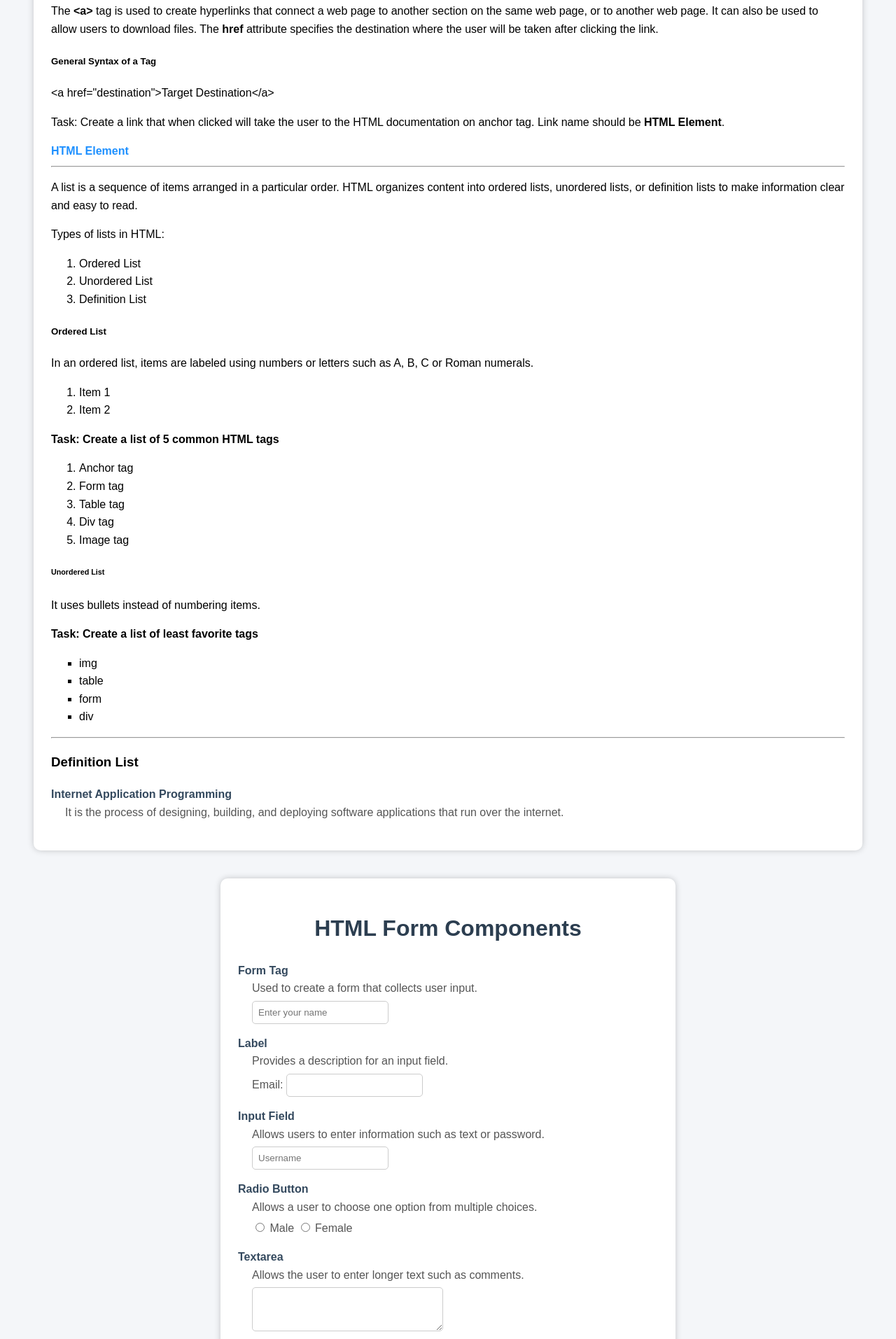
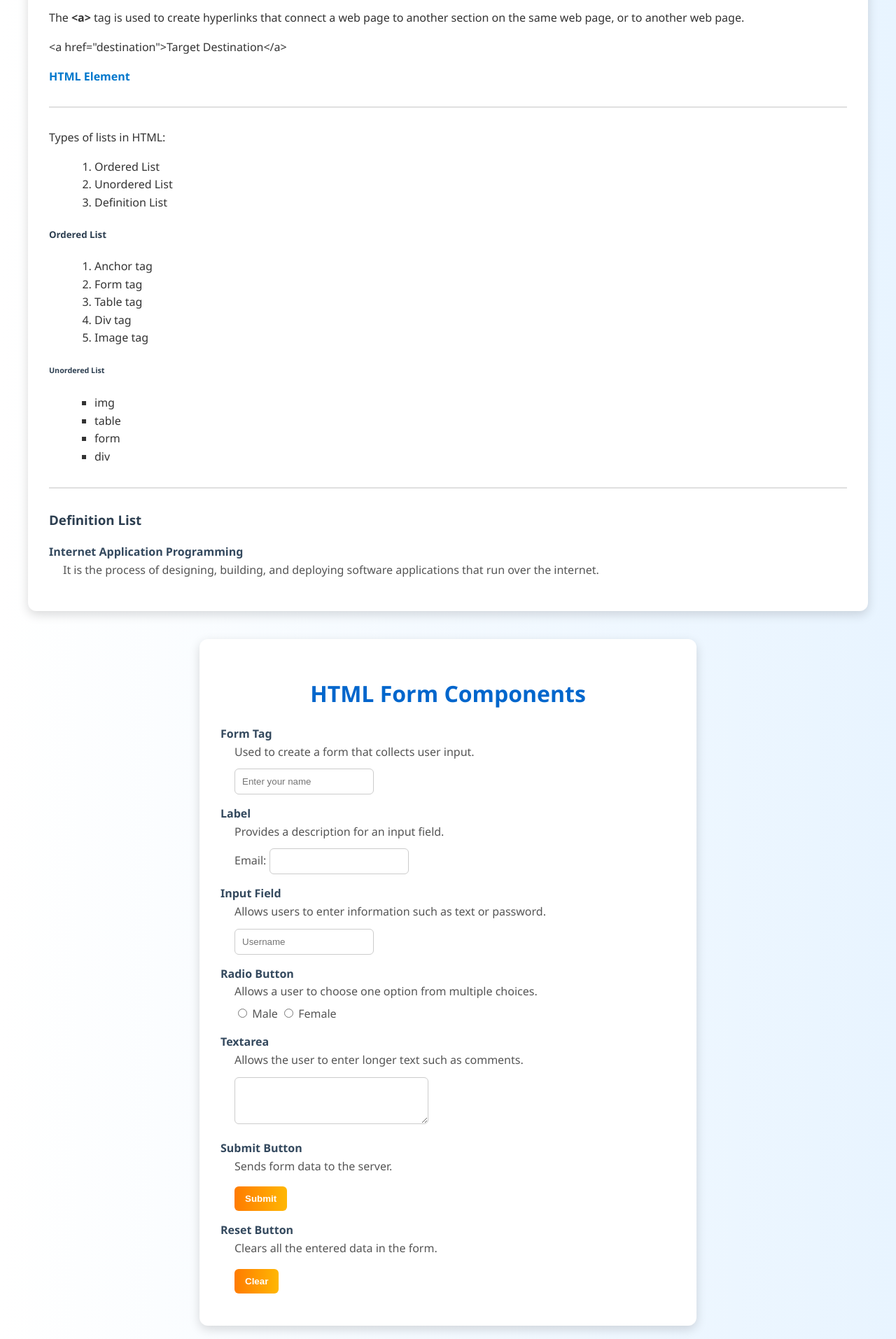
Before and after one commit to alexianmwas8-ctrl/alexianmwas8-ctrl.github.io, a plain HTML site: page components.html in a window 1280 px wide. Shown: the part 222-2135 px from the top of the page at 70% size. Drawn offline with Linux system fonts and the light colour scheme.

Commit message:
Update components.html

```diff
--- a/components.html
+++ b/components.html
@@ -5,54 +5,99 @@
 
 <style>
 
-/* -------- FIRST SECTION STYLE (HTML TAGS) -------- */
+/* -------- GENERAL PAGE STYLE -------- */
 
 body{
-font-family: Arial;
-background:#f4f6f9;
+font-family:"Segoe UI", Arial, sans-serif;
+background:linear-gradient(to right,#ffffff,#e8f4ff);
+margin:0;
 padding:40px;
 line-height:1.6;
+color:#333;
 }
 
+
+/* -------- HTML TAGS SECTION -------- */
+
 .section1{
-background:white;
-padding:25px;
-border-radius:10px;
-box-shadow:0 0 10px rgba(0,0,0,0.2);
+background:#ffffff;
+padding:30px;
+border-radius:12px;
+box-shadow:0 5px 15px rgba(0,0,0,0.15);
 margin-bottom:40px;
+transition:0.3s;
+}
+
+.section1:hover{
+transform:translateY(-3px);
+box-shadow:0 8px 18px rgba(0,0,0,0.2);
 }
 
 .section1 h1{
+color:#0066cc;
+border-bottom:3px solid #00a8cc;
+padding-bottom:10px;
+}
+
+.section1 h2,h3,h5,h6{
 color:#2c3e50;
 }
 
+
+/* -------- LINKS -------- */
+
 .section1 a{
-color:#1e90ff;
+color:#0077cc;
 font-weight:bold;
 text-decoration:none;
 }
 
 .section1 a:hover{
-color:#e74c3c;
+color:#ff6600;
 text-decoration:underline;
 }
 
 
-/* -------- SECOND SECTION STYLE (FORM COMPONENTS) -------- */
+/* -------- LISTS -------- */
+
+ol,ul{
+margin-left:25px;
+}
+
+ul{
+list-style-type:square;
+}
+
+
+/* -------- SEPARATOR LINE -------- */
+
+hr{
+border:none;
+height:2px;
+background:#e0e0e0;
+margin:30px 0;
+}
+
+
+/* -------- FORM COMPONENT SECTION -------- */
 
 .container{
-width:600px;
+width:650px;
 margin:auto;
-background:white;
-padding:25px;
-border-radius:10px;
-box-shadow:0 0 10px rgba(0,0,0,0.2);
+background:#ffffff;
+padding:30px;
+border-radius:12px;
+box-shadow:0 5px 15px rgba(0,0,0,0.15);
 }
 
 .container h1{
 text-align:center;
-color:#2c3e50;
+color:#0066cc;
+margin-bottom:20px;
 }
+
+
+/* -------- DEFINITION LIST -------- */
 
 dt{
 font-weight:bold;
@@ -66,13 +111,70 @@ color:#555;
 }
 
 .example{
-margin-top:5px;
+margin-top:6px;
 }
 
-input,textarea,button{
-padding:8px;
+
+/* -------- INPUT FIELDS -------- */
+
+input,textarea{
+padding:10px;
 border:1px solid #ccc;
-border-radius:5px;
+border-radius:6px;
+margin-top:5px;
+transition:0.3s;
+}
+
+input:focus,textarea:focus{
+border-color:#0066cc;
+outline:none;
+box-shadow:0 0 5px rgba(0,102,204,0.3);
+}
+
+
+/* -------- BUTTON STYLE -------- */
+
+button,input[type="submit"],input[type="reset"]{
+padding:10px 15px;
+border:none;
+border-radius:6px;
+background:linear-gradient(90deg,#ff7b00,#ffb703);
+color:white;
+font-weight:bold;
+cursor:pointer;
+margin-top:10px;
+transition:0.3s;
+}
+
+button:hover,input[type="submit"]:hover,input[type="reset"]:hover{
+background:linear-gradient(90deg,#e66a00,#ffa200);
+}
+
+
+/* -------- OPTIONAL TABLE STYLE -------- */
+
+table{
+width:70%;
+border-collapse:collapse;
+margin-top:20px;
+}
+
+table,th,td{
+border:1px solid #ccc;
+}
+
+th{
+background:#0066cc;
+color:white;
+}
+
+th,td{
+padding:10px;
+text-align:left;
+}
+
+tr:nth-child(even){
+background:#f2f7ff;
 }
 
 </style>
@@ -91,31 +193,16 @@ border-radius:5px;
 
 <p>
 The <b>&lt;a&gt;</b> tag is used to create hyperlinks that connect a web page
-to another section on the same web page, or to another web page. It can also
-be used to allow users to download files. The <b>href</b> attribute specifies
-the destination where the user will be taken after clicking the link.
+to another section on the same web page, or to another web page.
 </p>
-
-<h5>General Syntax of a Tag</h5>
 
 <p>
 &lt;a href="destination"&gt;Target Destination&lt;/a&gt;
 </p>
 
-<p>
-Task: Create a link that when clicked will take the user to the HTML
-documentation on anchor tag. Link name should be <b>HTML Element</b>.
-</p>
-
 <a href="https://html.com/tags/a/" target="_blank">HTML Element</a>
 
 <hr>
-
-<p>
-A list is a sequence of items arranged in a particular order. HTML organizes
-content into ordered lists, unordered lists, or definition lists to make
-information clear and easy to read.
-</p>
 
 <p>Types of lists in HTML:</p>
 
@@ -127,18 +214,6 @@ information clear and easy to read.
 
 <h5>Ordered List</h5>
 
-<p>
-In an ordered list, items are labeled using numbers or letters such as
-A, B, C or Roman numerals.
-</p>
-
-<ol>
-<li>Item 1</li>
-<li>Item 2</li>
-</ol>
-
-<p><b>Task: Create a list of 5 common HTML tags</b></p>
-
 <ol>
 <li>Anchor tag</li>
 <li>Form tag</li>
@@ -149,11 +224,7 @@ A, B, C or Roman numerals.
 
 <h6>Unordered List</h6>
 
-<p>It uses bullets instead of numbering items.</p>
-
-<p><b>Task: Create a list of least favorite tags</b></p>
-
-<ul type="square">
+<ul>
 <li>img</li>
 <li>table</li>
 <li>form</li>
@@ -188,6 +259,7 @@ that run over the internet.
 
 <dt>Form Tag</dt>
 <dd>Used to create a form that collects user input.</dd>
+
 <dd class="example">
 <form>
 <input type="text" placeholder="Enter your name">
@@ -196,6 +268,7 @@ that run over the internet.
 
 <dt>Label</dt>
 <dd>Provides a description for an input field.</dd>
+
 <dd class="example">
 <label>Email:</label>
 <input type="email">
@@ -203,12 +276,14 @@ that run over the internet.
 
 <dt>Input Field</dt>
 <dd>Allows users to enter information such as text or password.</dd>
+
 <dd class="example">
 <input type="text" placeholder="Username">
 </dd>
 
 <dt>Radio Button</dt>
 <dd>Allows a user to choose one option from multiple choices.</dd>
+
 <dd class="example">
 <input type="radio" name="gender"> Male
 <input type="radio" name="gender"> Female
@@ -216,18 +291,21 @@ that run over the internet.
 
 <dt>Textarea</dt>
 <dd>Allows the user to enter longer text such as comments.</dd>
+
 <dd class="example">
 <textarea rows="3" cols="30"></textarea>
 </dd>
 
 <dt>Submit Button</dt>
 <dd>Sends form data to the server.</dd>
+
 <dd class="example">
 <input type="submit" value="Submit">
 </dd>
 
 <dt>Reset Button</dt>
 <dd>Clears all the entered data in the form.</dd>
+
 <dd class="example">
 <input type="reset" value="Clear">
 </dd>
```
